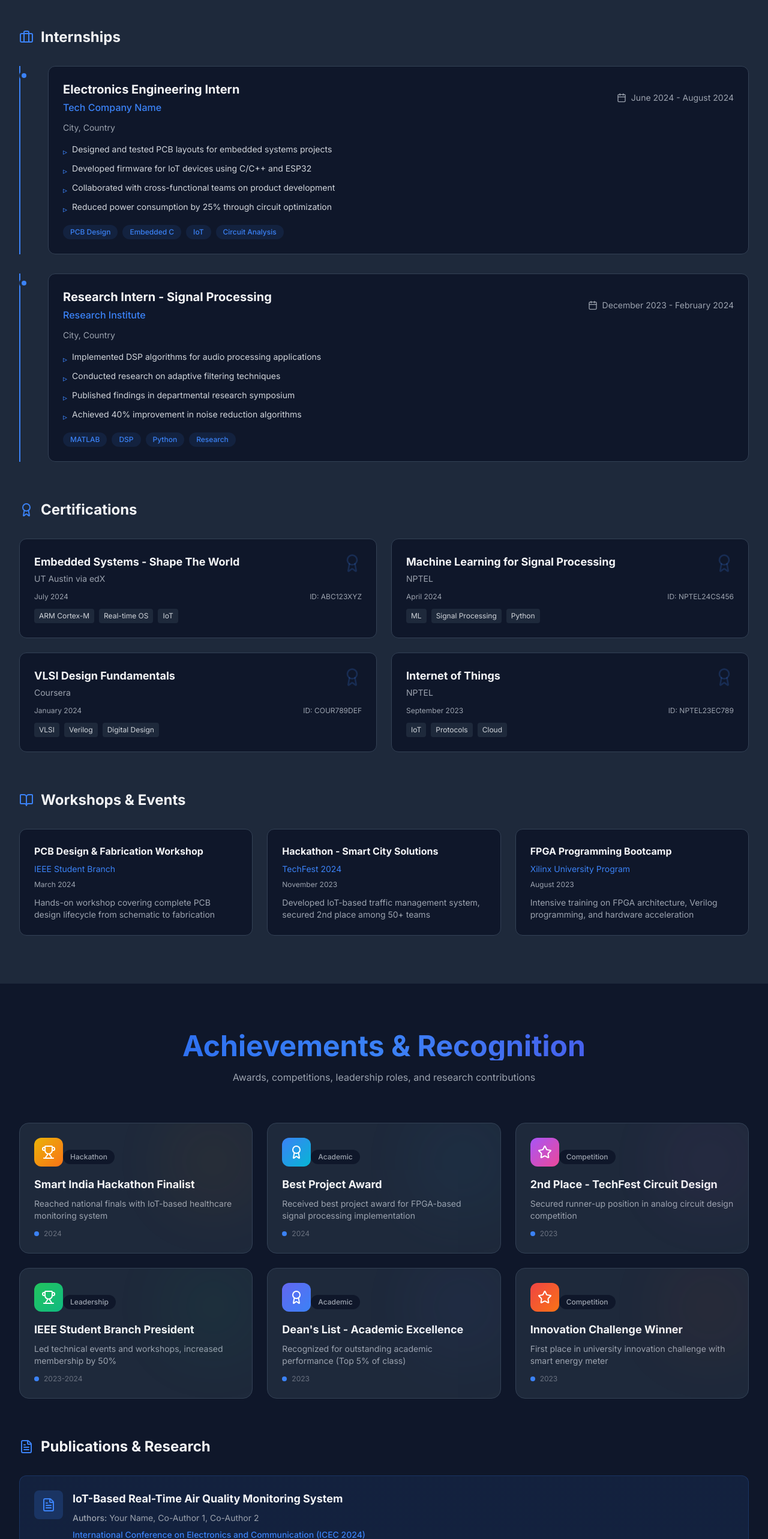
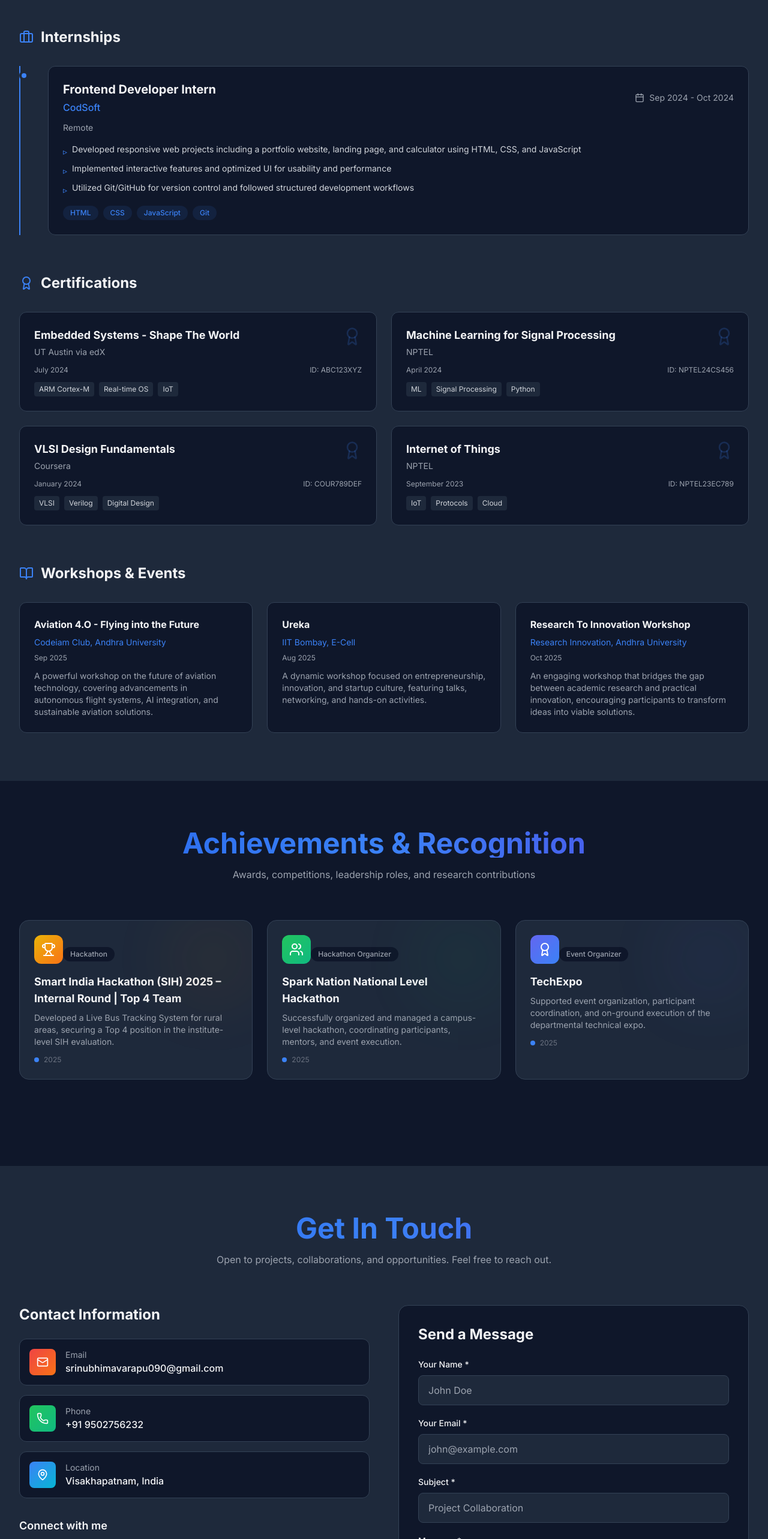
Before and after one commit to cherry-git999/Srinu-Bhimavarapu-Portfolio, a React (Vite) app: page / in a window 1280 px wide. Shown: the part 4400-6966 px from the top of the page at 60% size. Built offline with nearby package versions, Linux system fonts and the light colour scheme.

Commit message:
done everything certificats left

```diff
--- a/index.html
+++ b/index.html
@@ -2,7 +2,7 @@
 <html lang="en">
   <head>
     <meta charset="UTF-8" />
-    <link rel="icon" type="image/svg+xml" href="/vite.svg" />
+    <link rel="icon" type="image/svg+xml" href="/favicon.svg" />
     <meta name="viewport" content="width=device-width, initial-scale=1.0" />
 
     <!-- SEO Meta Tags -->
--- a/src/sections/Achievements.tsx
+++ b/src/sections/Achievements.tsx
@@ -1,55 +1,31 @@
 import { motion } from 'framer-motion';
-import { Trophy, Star, FileText, Award } from 'lucide-react';
+import { Trophy, Award, Users } from 'lucide-react';
 import SectionWrapper from '../components/SectionWrapper';
 
 const achievements = [
   {
     icon: Trophy,
-    title: 'Smart India Hackathon Finalist',
-    description: 'Reached national finals with IoT-based healthcare monitoring system',
-    date: '2024',
+    title: 'Smart India Hackathon (SIH) 2025 – Internal Round | Top 4 Team',
+    description: 'Developed a Live Bus Tracking System for rural areas, securing a Top 4 position in the institute-level SIH evaluation.',
+    date: '2025',
     category: 'Hackathon',
     color: 'from-yellow-500 to-orange-500',
   },
   {
-    icon: Award,
-    title: 'Best Project Award',
-    description: 'Received best project award for FPGA-based signal processing implementation',
-    date: '2024',
-    category: 'Academic',
-    color: 'from-blue-500 to-cyan-500',
-  },
-  {
-    icon: Star,
-    title: '2nd Place - TechFest Circuit Design',
-    description: 'Secured runner-up position in analog circuit design competition',
-    date: '2023',
-    category: 'Competition',
-    color: 'from-purple-500 to-pink-500',
-  },
-  {
-    icon: Trophy,
-    title: 'IEEE Student Branch President',
-    description: 'Led technical events and workshops, increased membership by 50%',
-    date: '2023-2024',
-    category: 'Leadership',
+    icon: Users,
+    title: 'Spark Nation National Level Hackathon',
+    description: 'Successfully organized and managed a campus-level hackathon, coordinating participants, mentors, and event execution.',
+    date: '2025',
+    category: 'Hackathon Organizer',
     color: 'from-green-500 to-emerald-500',
   },
   {
     icon: Award,
-    title: 'Dean\'s List - Academic Excellence',
-    description: 'Recognized for outstanding academic performance (Top 5% of class)',
-    date: '2023',
-    category: 'Academic',
+    title: 'TechExpo',
+    description: 'Supported event organization, participant coordination, and on-ground execution of the departmental technical expo.',
+    date: '2025',
+    category: 'Event Organizer',
     color: 'from-indigo-500 to-blue-500',
-  },
-  {
-    icon: Star,
-    title: 'Innovation Challenge Winner',
-    description: 'First place in university innovation challenge with smart energy meter',
-    date: '2023',
-    category: 'Competition',
-    color: 'from-red-500 to-orange-500',
   },
 ];
 
@@ -137,7 +113,7 @@ export default function Achievements() {
         </div>
 
         {/* Publications/Research */}
-        <motion.div
+        {/* <motion.div
           initial={{ opacity: 0, y: 30 }}
           whileInView={{ opacity: 1, y: 0 }}
           viewport={{ once: true }}
@@ -193,10 +169,10 @@ export default function Achievements() {
               </motion.div>
             ))}
           </div>
-        </motion.div>
+        </motion.div> */}
 
         {/* Stats Section */}
-        <motion.div
+        {/* <motion.div
           className="mt-16 grid grid-cols-2 md:grid-cols-4 gap-6"
           initial={{ opacity: 0, y: 30 }}
           whileInView={{ opacity: 1, y: 0 }}
@@ -222,7 +198,7 @@ export default function Achievements() {
               <div className="text-sm text-gray-600 dark:text-gray-400">{stat.label}</div>
             </motion.div>
           ))}
-        </motion.div>
+        </motion.div> */}
       </div>
     </SectionWrapper>
   );
--- a/src/sections/Contact.tsx
+++ b/src/sections/Contact.tsx
@@ -1,5 +1,5 @@
 import { motion } from 'framer-motion';
-import { Mail, Phone, MapPin, Github, Linkedin, Twitter, Send } from 'lucide-react';
+import { Mail, Phone, MapPin, Github, Linkedin,Send } from 'lucide-react';
 import { useState, type FormEvent } from 'react';
 import SectionWrapper from '../components/SectionWrapper';
 
@@ -7,21 +7,21 @@ const contactInfo = [
   {
     icon: Mail,
     label: 'Email',
-    value: 'srinu.bhimavarapu@example.com',
-    href: 'mailto:srinu.bhimavarapu@example.com',
+    value: 'srinubhimavarapu090@gmail.com',
+    href: 'mailto:srinubhimavarapu090@gmail.com',
     color: 'from-red-500 to-orange-500',
   },
   {
     icon: Phone,
     label: 'Phone',
-    value: '+91 98765 43210',
-    href: 'tel:+919876543210',
+    value: '+91 9502756232',
+    href: 'tel:+919502756232',
     color: 'from-green-500 to-emerald-500',
   },
   {
     icon: MapPin,
     label: 'Location',
-    value: 'Hyderabad, India',
+    value: 'Visakhapatnam, India',
     href: null,
     color: 'from-blue-500 to-cyan-500',
   },
@@ -31,25 +31,19 @@ const socialLinks = [
   {
     icon: Github,
     label: 'GitHub',
-    href: 'https://github.com/yourusername',
+    href: 'https://github.com/Srinu-bhimavarapu',
     color: 'hover:text-gray-900 dark:hover:text-white',
   },
   {
     icon: Linkedin,
     label: 'LinkedIn',
-    href: 'https://linkedin.com/in/yourusername',
+    href: 'https://www.linkedin.com/in/srinu-bhimavarapu-49b75b314/',
     color: 'hover:text-blue-600',
-  },
-  {
-    icon: Twitter,
-    label: 'Twitter',
-    href: 'https://twitter.com/yourusername',
-    color: 'hover:text-blue-400',
   },
   {
     icon: Mail,
     label: 'Email',
-    href: 'mailto:your.email@example.com',
+    href: 'mailto:srinubhimavarapu090@gmail.com',
     color: 'hover:text-red-500',
   },
 ];
@@ -138,7 +132,7 @@ export default function Contact() {
             Get In Touch
           </h2>
           <p className="text-gray-600 dark:text-gray-400 max-w-2xl mx-auto">
-            Have a project in mind or want to collaborate? Feel free to reach out!
+            Open to projects, collaborations, and opportunities. Feel free to reach out.
           </p>
         </motion.div>
 
@@ -217,23 +211,6 @@ export default function Contact() {
                 ))}
               </div>
             </div>
-
-            {/* Decorative Image/Illustration */}
-            <motion.div
-              className="hidden lg:block"
-              initial={{ opacity: 0, scale: 0.8 }}
-              whileInView={{ opacity: 1, scale: 1 }}
-              viewport={{ once: true }}
-            >
-              <div className="relative aspect-square rounded-2xl bg-gradient-to-br from-primary-500/20 to-blue-500/20 backdrop-blur-lg border border-primary-500/20 p-8 flex items-center justify-center">
-                <div className="text-center">
-                  <Mail className="w-24 h-24 text-primary-500 mx-auto mb-4" />
-                  <p className="text-lg font-medium text-gray-700 dark:text-gray-300">
-                    Let's build something amazing together!
-                  </p>
-                </div>
-              </div>
-            </motion.div>
           </motion.div>
 
           {/* Right Column - Contact Form */}
--- a/src/sections/Experience.tsx
+++ b/src/sections/Experience.tsx
@@ -5,32 +5,31 @@ import SectionWrapper from '../components/SectionWrapper';
 const experiences = [
   {
     type: 'internship',
-    title: 'Electronics Engineering Intern',
-    company: 'Tech Company Name',
-    location: 'City, Country',
-    duration: 'June 2024 - August 2024',
+    title: 'Frontend Developer Intern',
+    company: 'CodSoft',
+    location: 'Remote',
+    duration: 'Sep 2024 - Oct 2024',
     description: [
-      'Designed and tested PCB layouts for embedded systems projects',
-      'Developed firmware for IoT devices using C/C++ and ESP32',
-      'Collaborated with cross-functional teams on product development',
-      'Reduced power consumption by 25% through circuit optimization',
+      'Developed responsive web projects including a portfolio website, landing page, and calculator using HTML, CSS, and JavaScript',
+      'Implemented interactive features and optimized UI for usability and performance',
+      'Utilized Git/GitHub for version control and followed structured development workflows',
     ],
-    skills: ['PCB Design', 'Embedded C', 'IoT', 'Circuit Analysis'],
+    skills: ['HTML', 'CSS', 'JavaScript', 'Git'],
   },
-  {
-    type: 'internship',
-    title: 'Research Intern - Signal Processing',
-    company: 'Research Institute',
-    location: 'City, Country',
-    duration: 'December 2023 - February 2024',
-    description: [
-      'Implemented DSP algorithms for audio processing applications',
-      'Conducted research on adaptive filtering techniques',
-      'Published findings in departmental research symposium',
-      'Achieved 40% improvement in noise reduction algorithms',
-    ],
-    skills: ['MATLAB', 'DSP', 'Python', 'Research'],
-  },
+  // {
+  //   type: 'internship',
+  //   title: 'Research Intern - Signal Processing',
+  //   company: 'Research Institute',
+  //   location: 'City, Country',
+  //   duration: 'December 2023 - February 2024',
+  //   description: [
+  //     'Implemented DSP algorithms for audio processing applications',
+  //     'Conducted research on adaptive filtering techniques',
+  //     'Published findings in departmental research symposium',
+  //     'Achieved 40% improvement in noise reduction algorithms',
+  //   ],
+  //   skills: ['MATLAB', 'DSP', 'Python', 'Research'],
+  // },
 ];
 
 const certifications = [
@@ -66,22 +65,22 @@ const certifications = [
 
 const workshops = [
   {
-    title: 'PCB Design & Fabrication Workshop',
-    organizer: 'IEEE Student Branch',
-    date: 'March 2024',
-    description: 'Hands-on workshop covering complete PCB design lifecycle from schematic to fabrication',
+    title: 'Aviation 4.O - Flying into the Future',
+    organizer: 'Codeiam Club, Andhra University',
+    date: 'Sep 2025',
+    description: 'A powerful workshop on the future of aviation technology, covering advancements in autonomous flight systems, AI integration, and sustainable aviation solutions.',
   },
   {
-    title: 'Hackathon - Smart City Solutions',
-    organizer: 'TechFest 2024',
-    date: 'November 2023',
-    description: 'Developed IoT-based traffic management system, secured 2nd place among 50+ teams',
+    title: 'Ureka',
+    organizer: 'IIT Bombay, E-Cell',
+    date: 'Aug 2025',
+    description: 'A dynamic workshop focused on entrepreneurship, innovation, and startup culture, featuring talks, networking, and hands-on activities.',
   },
   {
-    title: 'FPGA Programming Bootcamp',
-    organizer: 'Xilinx University Program',
-    date: 'August 2023',
-    description: 'Intensive training on FPGA architecture, Verilog programming, and hardware acceleration',
+    title: 'Research To Innovation Workshop',
+    organizer: 'Research Innovation, Andhra University',
+    date: 'Oct 2025',
+    description: 'An engaging workshop that bridges the gap between academic research and practical innovation, encouraging participants to transform ideas into viable solutions.',
   },
 ];
 
```
Also changed, not shown: public/favicon.svg (added).
